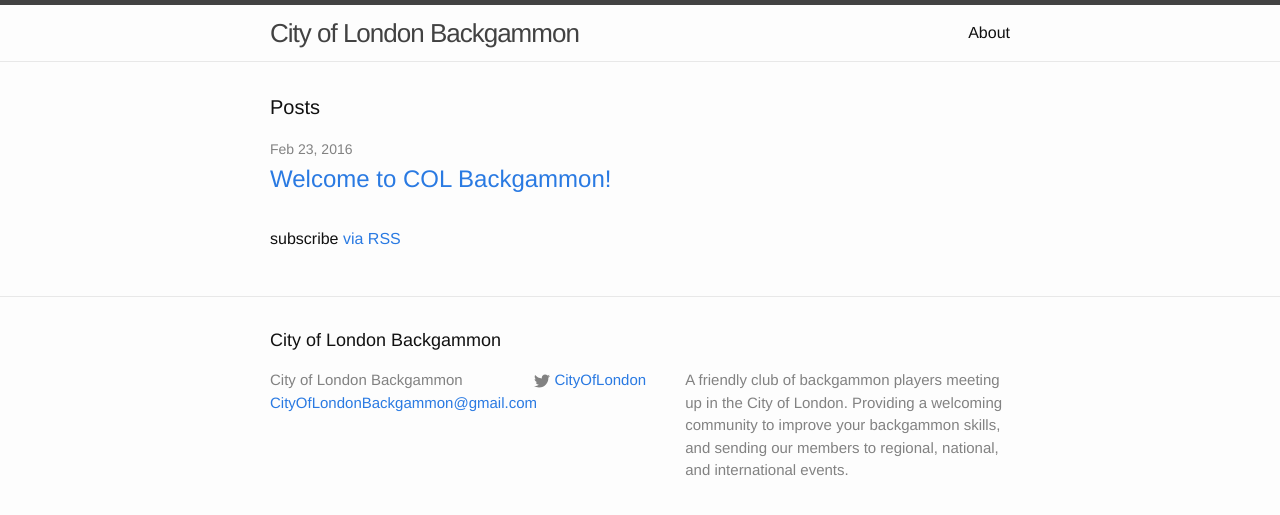
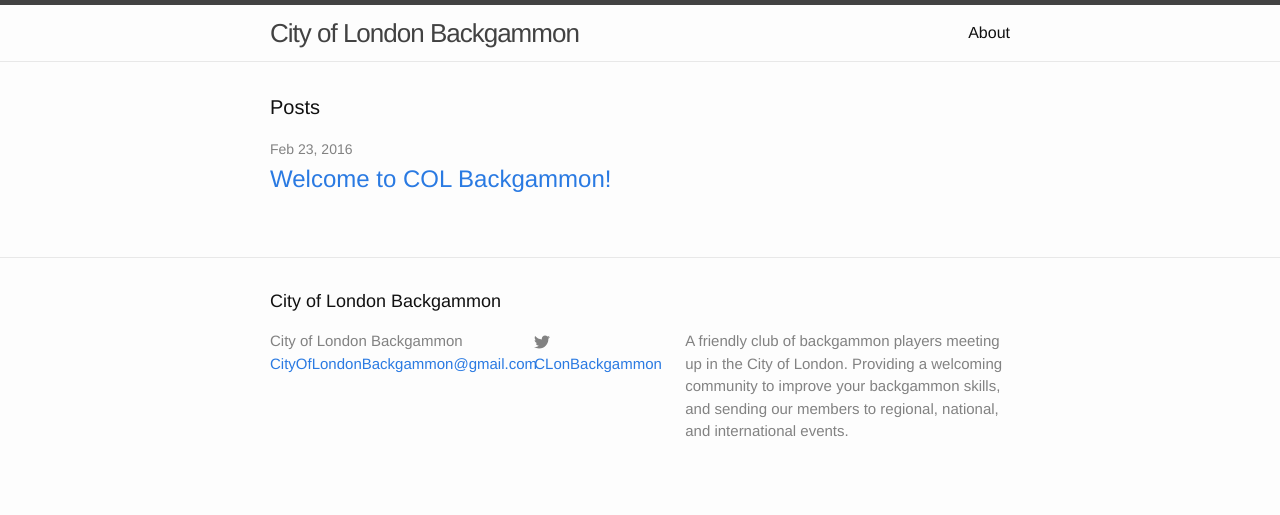
Before and after one commit to adamdiy/CityOfLondonBackgammon, a Jekyll site: the page built from index.html, in a window 1280 px wide. Shown: the top 515 px of the page. Built offline with Jekyll 4.4.1, drawn with Linux system fonts in a browser that asks for light colours.

Commit message:
removes rss

```diff
--- a/_config.yml
+++ b/_config.yml
@@ -4,8 +4,8 @@ email: CityOfLondonBackgammon@gmail.com
 description:  # this means to ignore newlines until "baseurl:"
   A friendly club of backgammon players meeting up in the City of London. Providing a welcoming community to improve your backgammon skills, and sending our members to regional, national, and international events.
 baseurl: "/CityOfLondonBackgammon" # the subpath of your site, e.g. /blog/
-url: "http://yourdomain.com" # the base hostname & protocol for your site
-twitter_username: CityOfLondon
+url: "http://adamdiy.github.io/" # the base hostname & protocol for your site
+twitter_username: CLonBackgammon
 
 
 # Build settings
--- a/index.html
+++ b/index.html
@@ -18,6 +18,6 @@ layout: default
     {% endfor %}
   </ul>
 
-  <p class="rss-subscribe">subscribe <a href="{{ "/feed.xml" | prepend: site.baseurl }}">via RSS</a></p>
+
 
 </div>
```
